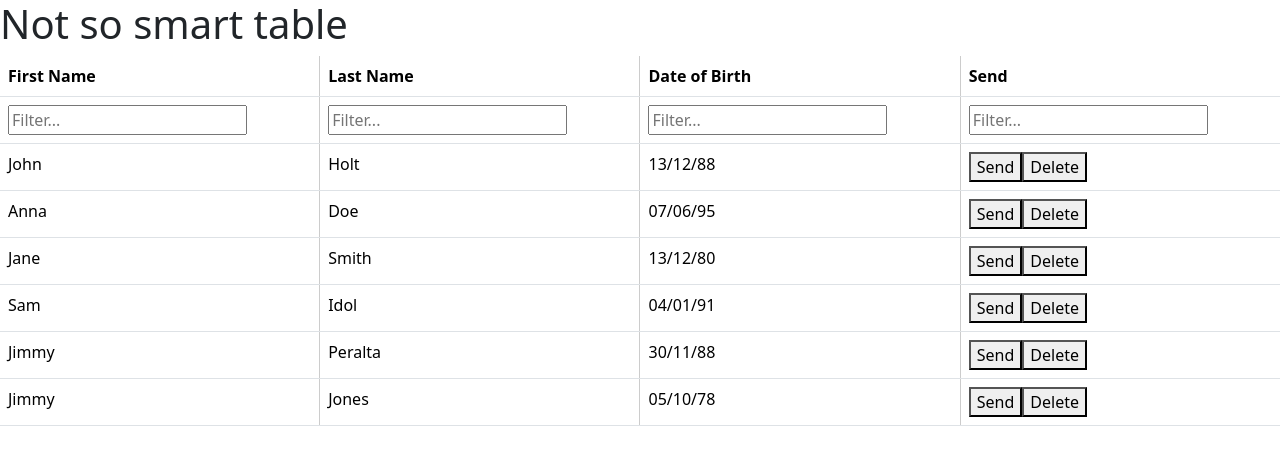
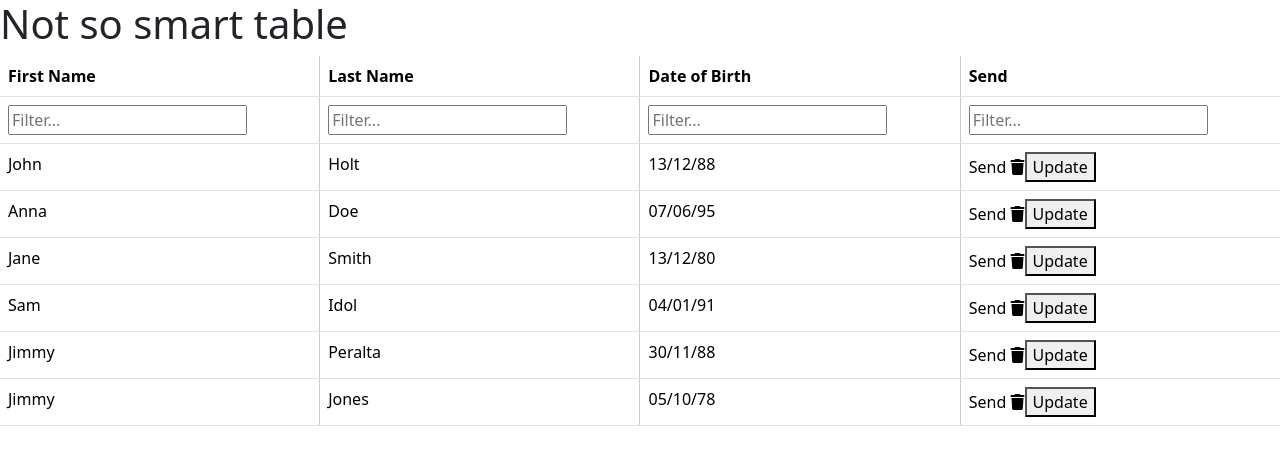
Before and after one commit to herbataszatana/angularTable, an Angular app in the folder angularBits/: page / in a window 1280 px wide. Shown: the top 464 px of the page. Built offline with nearby package versions, Linux system fonts and the light colour scheme.

Commit message:
actions icons, string and button

```diff
--- a/angularBits/angular.json
+++ b/angularBits/angular.json
@@ -25,7 +25,7 @@
               "src/assets"
             ],
             "styles": [
-
+              "node_modules/@fortawesome/fontawesome-free/css/all.min.css",
                 "node_modules/bootstrap/dist/css/bootstrap.min.css",
                 "src/styles.css"
 
--- a/angularBits/package.json
+++ b/angularBits/package.json
@@ -18,6 +18,7 @@
     "@angular/platform-browser": "^15.1.0",
     "@angular/platform-browser-dynamic": "^15.1.0",
     "@angular/router": "^15.1.0",
+    "@fortawesome/fontawesome-free": "^6.5.1",
     "bootstrap": "^5.3.2",
     "rxjs": "~7.8.0",
     "tslib": "^2.3.0",
--- a/angularBits/src/app/components/table/table.component.html
+++ b/angularBits/src/app/components/table/table.component.html
@@ -2,7 +2,7 @@
   <thead class="thead-dark">
     <tr>
       <th *ngFor="let column of settings" (click)="onHeaderClick(column)" class="sortable-header">
-        {{ columnDisplayNames[column].length ? columnDisplayNames[column][0] : column }}
+        {{ columnDisplayNames[column][0].label || column }}
         <span *ngIf="sortColumn === column">
           {{ sortDirection === 'asc' ? '▲' : '▼' }}
         </span>
@@ -14,7 +14,6 @@
       </th>
     </tr>
   </thead>
-
   <tbody>
     <tr *ngFor="let item of filteredData" (click)="onRowClick(item)">
       <td *ngFor="let column of settings">
@@ -23,9 +22,19 @@
         </ng-container>
         <ng-template #actionCell>
           <div>
-            <button *ngFor="let action of columnDisplayNames[column]" (click)="onActionClick(action, item)">
-              {{ action }}
-            </button>
+            <ng-container *ngIf="columnDisplayNames[column]">
+              <ng-container *ngFor="let action of columnDisplayNames[column]">
+                <ng-container [ngSwitch]="action.displayType">
+                  <button *ngSwitchCase="'button'" (click)="onActionClick(action.label, item)">
+                    {{ action.label }}
+                  </button>
+                  <i *ngSwitchCase="'icon'" [ngClass]="action.icon" (click)="onActionClick(action.label, item)"></i>
+                  <span *ngSwitchCase="'string'" (click)="onActionClick(action.label, item)">
+                    {{ action.label }}
+                  </span>
+                </ng-container>
+              </ng-container>
+            </ng-container>
           </div>
         </ng-template>
       </td>
--- a/angularBits/src/app/components/users/users.component.html
+++ b/angularBits/src/app/components/users/users.component.html
@@ -3,7 +3,9 @@
     [data]="fetchedData"
     [settings]="tableSettings"
     [columnDisplayNames]="columnDisplayNames"
-    (rowClicked)="onItemClicked($event) "
-    (actionClicked)="onActionClicked($event.action, $event.item)"
-    >
-</app-table>
+
+    (actionClicked)="onActionClicked($event)"
+></app-table>
+
+
+<!--(rowClicked)="onItemClicked($event)"-->
--- a/angularBits/src/app/components/users/users.component.ts
+++ b/angularBits/src/app/components/users/users.component.ts
@@ -1,4 +1,11 @@
-import { Component } from '@angular/core';
+import { Component, ViewChild } from '@angular/core';
+import { TableComponent } from '../table/table.component';
+
+export enum ActionDisplayType {
+  BUTTON = 'button',
+  STRING = 'string',
+  ICON = 'icon'
+}
 
 @Component({
   selector: 'app-users',
@@ -7,6 +14,7 @@ import { Component } from '@angular/core';
 })
 export class UsersComponent {
 
+  @ViewChild(TableComponent) tableComponent!: TableComponent;
   fetchedData = [
     { name: 'John', lastname: 'Holt', dob: '13/12/88', id: '8693' },
     { name: 'Anna', lastname: 'Doe', dob: '07/06/95', id: '8605' },
@@ -16,20 +24,32 @@ export class UsersComponent {
     { name: 'Jimmy', lastname: 'Jones', dob: '05/10/78', id: '8603' },
   ];
 
-  columnDisplayNames: { [key: string]: string[] } = {
-    'name': ['First Name'],
-    'lastname': ['Last Name'],
-    'dob': ['Date of Birth'],
-    'actions': ['Send', 'Delete']
+  columnDisplayNames: { [key: string]: { label: string, displayType: ActionDisplayType, icon?: string }[] } = {
+    'name': [{ label: 'First Name', displayType: ActionDisplayType.STRING }],
+    'lastname': [{ label: 'Last Name', displayType: ActionDisplayType.STRING }],
+    'dob': [{ label: 'Date of Birth', displayType: ActionDisplayType.STRING }],
+    'actions': [
+      { label: 'Send', displayType: ActionDisplayType.STRING, icon: '' },
+      { label: 'Delete', displayType: ActionDisplayType.ICON, icon: 'fa fa-trash' },
+      { label: 'Update', displayType: ActionDisplayType.BUTTON, icon: '' }
+    ]
   };
+
   tableSettings = ['name', 'lastname', 'dob', 'actions'];
 
-  onActionClicked(action: string, item: any) {
-    console.log(`Clicked action '${action}' for item:`, item);
 
+  ngOnInit(){
+    // here fetch data and put into local storage
+
+  }
+  onActionClicked(event: { action: string, item: any }) {
+    console.log(`Action '${event.action}' was pressed for item:`, event.item);
+    // Handle the action logic here in UsersComponent
   }
 
   onItemClicked(item: any) {
     console.log('Clicked item:', item);
   }
+
+
 }
```
Also changed, not shown: angularBits/src/app/components/table/table.component.ts (+4 -4 lines), angularBits/src/assets/more.svg (added), 1 other file (tests, documents, lock files or other folders).
